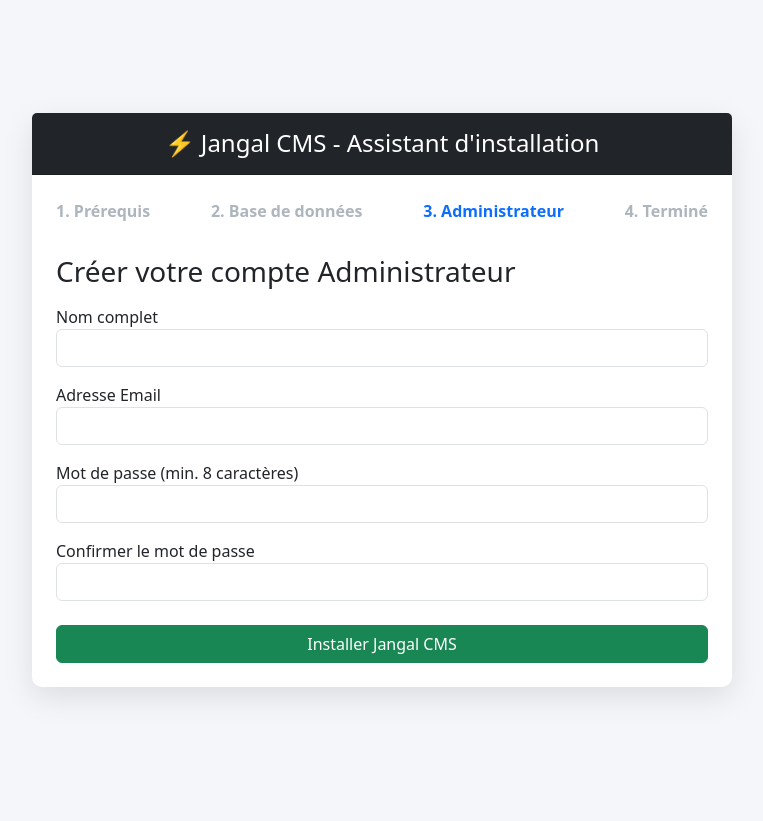
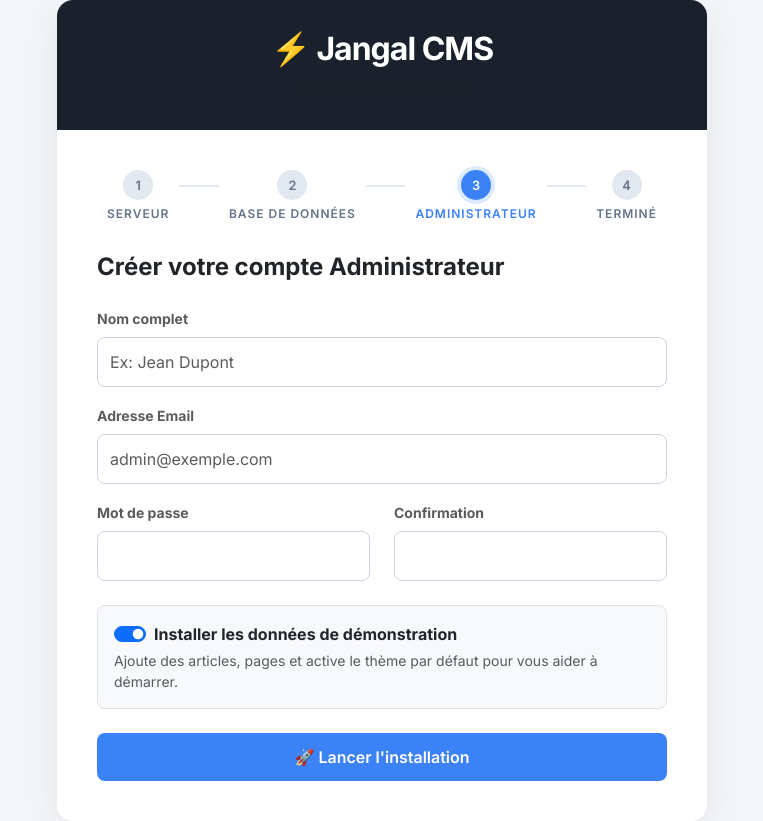
Before and after one commit to PaulAndrianoff/jangal-cms, a Laravel app: page /install/admin in a window 1280 px wide. Shown: the whole page, without its empty margins (258-1021 px from the left). Before the commit the page ends 697 px from the top, so only its background shows below. Run offline with Laravel 8, Linux system fonts and the light colour scheme; data that the repository does not hold is empty.

Commit message:
auto install

```diff
--- a/app/Http/Controllers/InstallController.php
+++ b/app/Http/Controllers/InstallController.php
@@ -11,7 +11,6 @@ use App\Core\Themes\ThemeManager;
 
 class InstallController extends Controller
 {
-    // Étape 1 : Vérification des prérequis (extensions PHP, permissions)
     public function index()
     {
         $requirements = [
@@ -25,14 +24,13 @@ class InstallController extends Controller
             'json' => extension_loaded('json'),
             'storage' => is_writable(storage_path()),
             'bootstrap_cache' => is_writable(base_path('bootstrap/cache')),
+            'env_writable' => is_writable(base_path('.env.example')) || is_writable(base_path('.env')),
         ];
 
         $allPassed = !in_array(false, $requirements);
-
         return view('install.step1', compact('requirements', 'allPassed'));
     }
 
-    // Étape 2 : Formulaire de connexion à la base de données
     public function database()
     {
         return view('install.step2');
@@ -48,34 +46,44 @@ class InstallController extends Controller
             'db_password' => 'nullable',
         ]);
 
-        // Test de la connexion
         try {
+            // 1. On se connecte d'abord SANS le nom de la base pour pouvoir la créer
             $pdo = new \PDO(
-                "mysql:host={$request->db_host};port={$request->db_port};dbname={$request->db_name}",
+                "mysql:host={$request->db_host};port={$request->db_port}",
                 $request->db_user,
                 $request->db_password
             );
-        } catch (\Exception $e) {
-            return back()->with('error', 'Impossible de se connecter à la base de données. Vérifiez vos informations. Erreur : ' . $e->getMessage());
+            $pdo->setAttribute(\PDO::ATTR_ERRMODE, \PDO::ERRMODE_EXCEPTION);
+
+            // 2. On vérifie si la base existe, sinon on la crée
+            $stmt = $pdo->query("SELECT SCHEMA_NAME FROM INFORMATION_SCHEMA.SCHEMATA WHERE SCHEMA_NAME = '{$request->db_name}'");
+            if ($stmt->rowCount() == 0) {
+                $pdo->exec("CREATE DATABASE `{$request->db_name}` CHARACTER SET utf8mb4 COLLATE utf8mb4_unicode_ci");
             }
 
-        // Si ça marche, on écrit dans le .env
+        } catch (\Exception $e) {
+            return back()->with('error', 'Impossible de se connecter ou de créer la base de données. Vérifiez vos accès. Erreur : ' . $e->getMessage());
+        }
+
+        // 3. Mise à jour du fichier .env
         $this->updateEnv([
+            'APP_NAME' => '"Jangal CMS"',
+            'APP_ENV' => 'production',
+            'APP_DEBUG' => 'false',
+            'APP_URL' => url('/'),
             'DB_CONNECTION' => 'mysql',
             'DB_HOST' => $request->db_host,
             'DB_PORT' => $request->db_port,
             'DB_DATABASE' => $request->db_name,
             'DB_USERNAME' => $request->db_user,
-            'DB_PASSWORD' => $request->db_password,
+            'DB_PASSWORD' => '"' . $request->db_password . '"',
         ]);
 
-        // On met les infos en session pour l'étape suivante
         session(['install_db' => $request->only('db_host', 'db_port', 'db_name', 'db_user', 'db_password')]);
 
         return redirect()->route('install.admin');
     }
 
-    // Étape 3 : Formulaire de création du compte Admin
     public function admin()
     {
         return view('install.step3');
@@ -87,9 +95,9 @@ class InstallController extends Controller
             'name' => 'required|string|max:255',
             'email' => 'required|email|max:255',
             'password' => 'required|min:8|confirmed',
+            'install_demo' => 'nullable|boolean'
         ]);
 
-        // On modifie les variables de config en mémoire pour la migration
         $db = session('install_db');
         config([
             'database.connections.mysql.host' => $db['db_host'],
@@ -99,10 +107,14 @@ class InstallController extends Controller
             'database.connections.mysql.password' => $db['db_password'],
         ]);
 
-        // 1. Lancer les migrations
+        try {
+            // 1. Migrations
             Artisan::call('migrate:fresh', ['--force' => true]);
 
-        // 2. Créer l'utilisateur Admin
+            // 2. Clé d'application
+            Artisan::call('key:generate', ['--force' => true]);
+
+            // 3. Création Admin
             User::create([
                 'name' => $request->name,
                 'email' => $request->email,
@@ -110,13 +122,23 @@ class InstallController extends Controller
                 'is_admin' => true,
             ]);
 
-        // 3. Activer le thème par défaut
-        try {
+            // 4. Données de démo (si coché)
+            if ($request->has('install_demo')) {
+                Artisan::call('db:seed', ['--class' => 'DemoSeeder', '--force' => true]);
+            } else {
+                // Si pas de démo, on active juste le thème par défaut
                 app(ThemeManager::class)->activate('modern');
-        } catch (\Exception $e) {}
+            }
 
-        // 4. Créer le fichier de verrouillage
+            // 5. Fichier de verrouillage
             File::put(storage_path('installed.lock'), 'Installed on ' . date('Y-m-d H:i:s'));
+
+            // 6. On vide le cache pour que le nouveau .env soit pris en compte
+            Artisan::call('optimize:clear');
+
+        } catch (\Exception $e) {
+            return back()->with('error', 'Erreur lors de l\'installation : ' . $e->getMessage());
+        }
 
         return redirect()->route('install.finish');
     }
@@ -126,22 +148,32 @@ class InstallController extends Controller
         return view('install.step4');
     }
 
-    // Fonction pour modifier le fichier .env
+    // Fonction robuste pour le .env
     private function updateEnv(array $data)
     {
         $envFile = base_path('.env');
-        if (file_exists($envFile)) {
-            $content = File::get($envFile);
-            foreach ($data as $key => $value) {
-                // Si la clé existe déjà dans le .env, on la remplace
-                if (preg_match("/^{$key}=.*/m", $content)) {
-                    $content = preg_replace("/^{$key}=.*/m", "{$key}=\"{$value}\"", $content);
+
+        // Si le .env n'existe pas, on le crée à partir du .env.example
+        if (!file_exists($envFile)) {
+            if (file_exists(base_path('.env.example'))) {
+                copy(base_path('.env.example'), $envFile);
             } else {
-                    // Sinon on l'ajoute à la fin
-                    $content .= "\n{$key}=\"{$value}\"";
+                File::put($envFile, "");
             }
         }
+
+        $content = File::get($envFile);
+
+        foreach ($data as $key => $value) {
+            // Si la clé existe, on la remplace
+            if (preg_match("/^{$key}=.*/m", $content)) {
+                $content = preg_replace("/^{$key}=.*/m", "{$key}={$value}", $content);
+            } else {
+                // Sinon on l'ajoute
+                $content .= "\n{$key}={$value}";
+            }
+        }
+
         File::put($envFile, $content);
     }
 }
-}
--- a/resources/views/install/layout.blade.php
+++ b/resources/views/install/layout.blade.php
@@ -1,61 +1,64 @@
 <!DOCTYPE html>
 <html lang="fr">
-
 <head>
     <meta charset="UTF-8">
-    <title>Installation de Jangal CMS</title>
+    <title>Installation - Jangal CMS</title>
+    <link href="https://fonts.googleapis.com/css2?family=Inter:wght@300;400;600;700&display=swap" rel="stylesheet">
     <link href="https://cdn.jsdelivr.net/npm/bootstrap@5.3.0/dist/css/bootstrap.min.css" rel="stylesheet">
     <style>
-        body {
-            background-color: #f4f6f9;
-            display: flex;
-            align-items: center;
-            justify-content: center;
-            min-height: 100vh;
-        }
+        body { background-color: #f4f6f9; font-family: 'Inter', sans-serif; display: flex; align-items: center; justify-content: center; min-height: 100vh; margin: 0; }
+        .install-card { width: 100%; max-width: 650px; box-shadow: 0 10px 40px rgba(0,0,0,0.08); border: none; border-radius: 16px; background: white; overflow: hidden; }
+        .install-header { background: #1a202c; color: white; padding: 30px; text-align: center; }
+        .install-header h2 { margin: 0; font-weight: 700; letter-spacing: -1px; }
+        .install-body { padding: 40px; }
 
-        .install-card {
-            width: 100%;
-            max-width: 700px;
-            box-shadow: 0 10px 30px rgba(0, 0, 0, 0.1);
-            border: none;
-            border-radius: 10px;
-        }
+        /* Stepper Progress */
+        .stepper { display: flex; justify-content: space-between; margin-bottom: 30px; position: relative; }
+        .stepper::before { content: ''; position: absolute; top: 15px; left: 0; right: 0; height: 2px; background: #e2e8f0; z-index: 1; }
+        .step { position: relative; z-index: 2; text-align: center; background: white; padding: 0 10px; }
+        .step-circle { width: 30px; height: 30px; border-radius: 50%; background: #e2e8f0; color: #64748b; display: flex; align-items: center; justify-content: center; margin: 0 auto 5px; font-weight: 600; font-size: 0.8rem; }
+        .step.active .step-circle { background: #3b82f6; color: white; box-shadow: 0 0 0 4px #dbeafe; }
+        .step-label { font-size: 0.75rem; font-weight: 600; color: #64748b; text-transform: uppercase; letter-spacing: 1px; }
+        .step.active .step-label { color: #3b82f6; }
 
-        .step-indicator {
-            display: flex;
-            justify-content: space-between;
-            margin-bottom: 2rem;
-            font-weight: bold;
-            color: #adb5bd;
-        }
-
-        .step-indicator .active {
-            color: #0d6efd;
-        }
+        .btn-primary { background-color: #3b82f6; border: none; padding: 12px; border-radius: 8px; font-weight: 600; }
+        .form-control { padding: 12px; border-radius: 8px; border: 1px solid #cbd5e1; }
+        .form-control:focus { border-color: #3b82f6; box-shadow: 0 0 0 3px #dbeafe; }
     </style>
 </head>
-
 <body>
     <div class="card install-card">
-        <div class="card-header bg-dark text-white text-center py-3">
-            <h4 class="mb-0">⚡ Jangal CMS - Assistant d'installation</h4>
+        <div class="install-header">
+            <h2>⚡ Jangal CMS</h2>
+            <p class="mb-0 text-muted mt-2">Assistant d'installation</p>
         </div>
-        <div class="card-body p-4">
+        <div class="install-body">
+
+            <div class="stepper">
+                <div class="step {{ request()->routeIs('install.index') ? 'active' : '' }}">
+                    <div class="step-circle">1</div>
+                    <div class="step-label">Serveur</div>
+                </div>
+                <div class="step {{ request()->routeIs('install.database*') ? 'active' : '' }}">
+                    <div class="step-circle">2</div>
+                    <div class="step-label">Base de données</div>
+                </div>
+                <div class="step {{ request()->routeIs('install.admin*') ? 'active' : '' }}">
+                    <div class="step-circle">3</div>
+                    <div class="step-label">Administrateur</div>
+                </div>
+                <div class="step {{ request()->routeIs('install.finish') ? 'active' : '' }}">
+                    <div class="step-circle">4</div>
+                    <div class="step-label">Terminé</div>
+                </div>
+            </div>
+
             @if(session('error'))
-            <div class="alert alert-danger">{{ session('error') }}</div>
+                <div class="alert alert-danger rounded-3">{{ session('error') }}</div>
             @endif
-
-            <div class="step-indicator">
-                <span class="{{ request()->routeIs('install.index') ? 'active' : '' }}">1. Prérequis</span>
-                <span class="{{ request()->routeIs('install.database*') ? 'active' : '' }}">2. Base de données</span>
-                <span class="{{ request()->routeIs('install.admin*') ? 'active' : '' }}">3. Administrateur</span>
-                <span class="{{ request()->routeIs('install.finish') ? 'active' : '' }}">4. Terminé</span>
-            </div>
 
             @yield('content')
         </div>
     </div>
 </body>
-
 </html>
--- a/resources/views/install/step3.blade.php
+++ b/resources/views/install/step3.blade.php
@@ -1,25 +1,34 @@
 @extends('install.layout')
 
 @section('content')
-    <h3 class="mb-3">Créer votre compte Administrateur</h3>
+    <h4 class="mb-4 fw-bold">Créer votre compte Administrateur</h4>
     <form action="{{ route('install.admin.store') }}" method="POST">
         @csrf
         <div class="mb-3">
-            <label>Nom complet</label>
-            <input type="text" name="name" class="form-control" required value="{{ old('name') }}">
+            <label class="form-label fw-bold text-muted small">Nom complet</label>
+            <input type="text" name="name" class="form-control" required value="{{ old('name') }}" placeholder="Ex: Jean Dupont">
         </div>
         <div class="mb-3">
-            <label>Adresse Email</label>
-            <input type="email" name="email" class="form-control" required value="{{ old('email') }}">
+            <label class="form-label fw-bold text-muted small">Adresse Email</label>
+            <input type="email" name="email" class="form-control" required value="{{ old('email') }}" placeholder="admin@exemple.com">
         </div>
-        <div class="mb-3">
-            <label>Mot de passe (min. 8 caractères)</label>
-            <input type="password" name="password" class="form-control" required>
+        <div class="row">
+            <div class="col-md-6 mb-3">
+                <label class="form-label fw-bold text-muted small">Mot de passe</label>
+                <input type="password" name="password" class="form-control" required>
+            </div>
+            <div class="col-md-6 mb-3">
+                <label class="form-label fw-bold text-muted small">Confirmation</label>
+                <input type="password" name="password_confirmation" class="form-control" required>
+            </div>
         </div>
-        <div class="mb-4">
-            <label>Confirmer le mot de passe</label>
-            <input type="password" name="password_confirmation" class="form-control" required>
+
+        <div class="form-check form-switch mb-4 mt-2 p-3 bg-light rounded-3 border">
+            <input class="form-check-input ms-0 me-2" type="checkbox" name="install_demo" id="install_demo" checked>
+            <label class="form-check-label fw-bold" for="install_demo">Installer les données de démonstration</label>
+            <div class="text-muted small mt-1">Ajoute des articles, pages et active le thème par défaut pour vous aider à démarrer.</div>
         </div>
-        <button type="submit" class="btn btn-success w-100">Installer Jangal CMS</button>
+
+        <button type="submit" class="btn btn-primary w-100">🚀 Lancer l'installation</button>
     </form>
 @endsection
```
Also changed, not shown: database/seeders/DemoSeeder.php (added, +56 -0 lines), README.md, 2 other files. Lines whose indentation alone changed are shown as unchanged.
